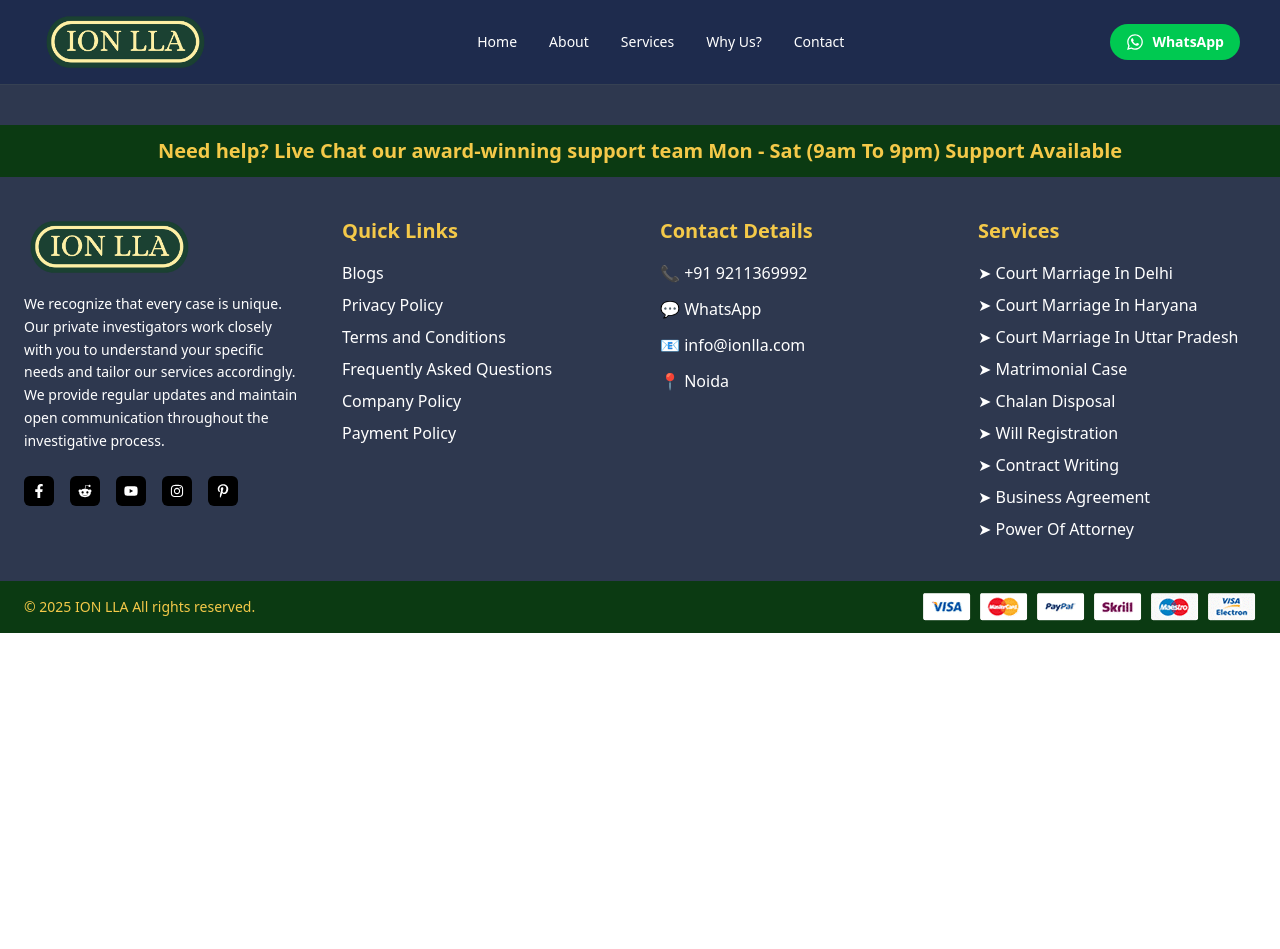
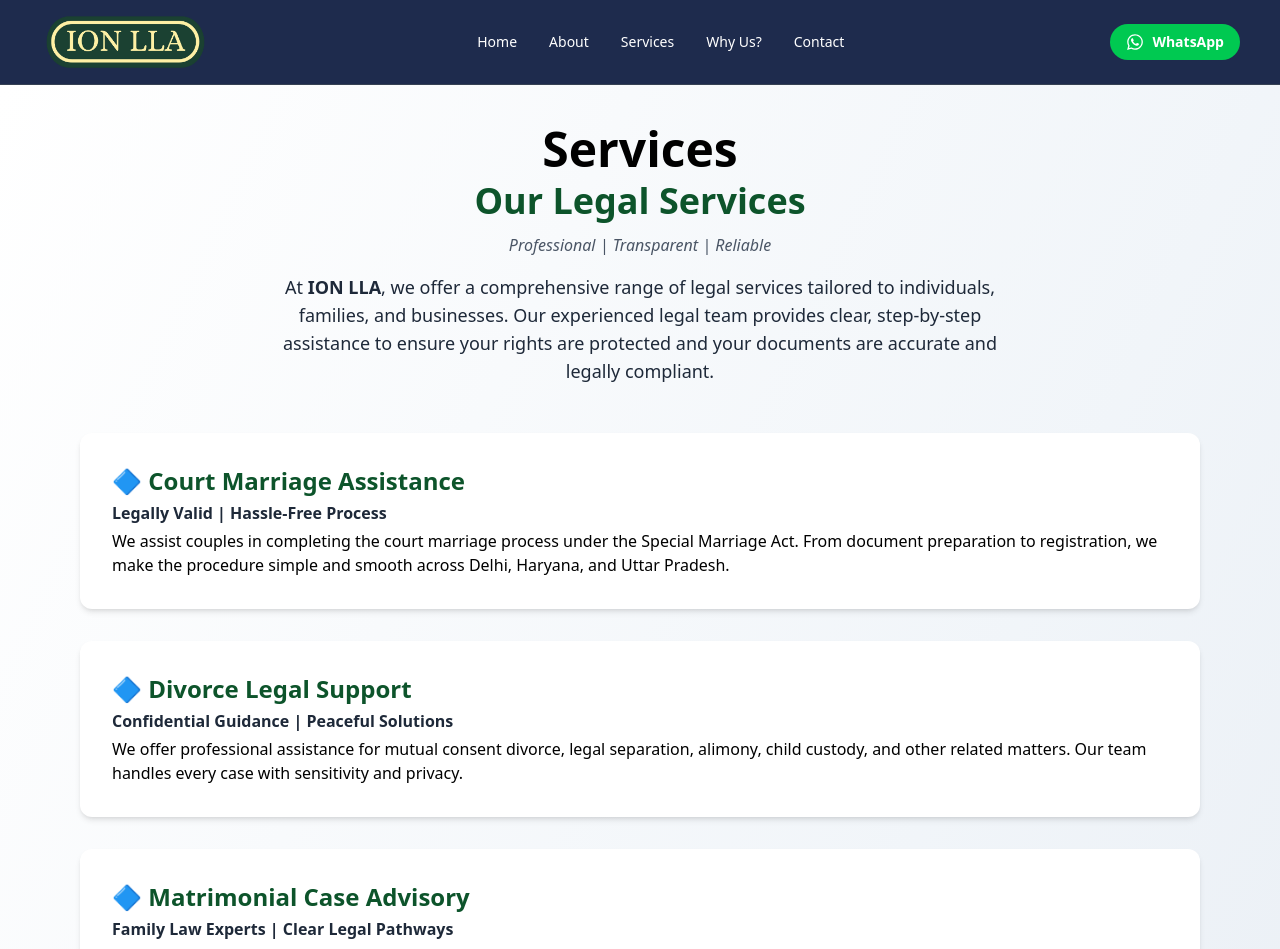
Before and after one commit to Rakhimunger/ion-lla-project, a React (Vite) app: page /services in a window 1280 px wide. Shown: the top 949 px of the page. Before the commit the page ends 800 px from the top, so only its background shows below. Built offline with nearby package versions, Linux system fonts and the light colour scheme.

Commit message:
created service page

```diff
--- a/src/App.jsx
+++ b/src/App.jsx
@@ -6,6 +6,7 @@ import { Routes, Route } from "react-router-dom";
 import WhyUs from "./Components/WhyUsFiles/WhyUs";
 import About from "./Components/AboutFiles/About";
 import Contact from "./Components/ContactFiles/Contact";
+import Service from "./Components/ServiceFiles/Service";
 
 function App() {
   return (
@@ -16,6 +17,7 @@ function App() {
         <Route path="why-us" element={<WhyUs />} />
         <Route path="about" element={<About />} />
         <Route path="contact" element={<Contact />} />
+        <Route path="services" element={<Service />} />
       </Routes>
       <Footer />
     </div>
--- /dev/null
+++ b/src/Components/Pages/ServicesPage.jsx
@@ -0,0 +1,134 @@
+import React from "react";
+
+const ServicesPage = () => {
+  return (
+    <div className="px-4 py-10 sm:px-6 md:px-12 lg:px-20 bg-gradient-to-br from-white via-slate-100 to-slate-200 text-gray-800 min-h-screen">
+      <div className="max-w-6xl mx-auto">
+        {/* Header */}
+        <div className="text-center mb-12">
+          <h1 className="text-3xl sm:text-5xl font-bold text-black mb-2">
+            Services
+          </h1>
+          <h2 className="text-xl sm:text-4xl font-extrabold text-green-900 mb-3">
+            Our Legal Services
+          </h2>
+          <p className="italic text-gray-600">
+            Professional | Transparent | Reliable
+          </p>
+          <p className="mt-4 text-base sm:text-lg max-w-3xl mx-auto">
+            At <strong>ION LLA</strong>, we offer a comprehensive range of legal
+            services tailored to individuals, families, and businesses. Our
+            experienced legal team provides clear, step-by-step assistance to
+            ensure your rights are protected and your documents are accurate and
+            legally compliant.
+          </p>
+        </div>
+
+        {/* Services List */}
+        <div className="space-y-8">
+          {[
+            {
+              title: "Court Marriage Assistance",
+              badge: "🔷",
+              subtitle: "Legally Valid | Hassle-Free Process",
+              content:
+                "We assist couples in completing the court marriage process under the Special Marriage Act. From document preparation to registration, we make the procedure simple and smooth across Delhi, Haryana, and Uttar Pradesh.",
+            },
+            {
+              title: "Divorce Legal Support",
+              badge: "🔷",
+              subtitle: "Confidential Guidance | Peaceful Solutions",
+              content:
+                "We offer professional assistance for mutual consent divorce, legal separation, alimony, child custody, and other related matters. Our team handles every case with sensitivity and privacy.",
+            },
+            {
+              title: "Matrimonial Case Advisory",
+              badge: "🔷",
+              subtitle: "Family Law Experts | Clear Legal Pathways",
+              content:
+                "From filing petitions to responding to notices, we help clients with accurate legal advice in matrimonial matters such as maintenance, dowry protection, and reconciliation support.",
+            },
+            {
+              title: "Trademark Registration",
+              badge: "🔷",
+              subtitle: "Secure Your Brand | Complete Documentation",
+              content:
+                "Protect your business identity with our trademark registration services. We handle trademark search, application filing, response to objections, and renewals with complete guidance.",
+            },
+            {
+              title: "Power of Attorney",
+              badge: "🔷",
+              subtitle: "Delegate Authority Legally",
+              content:
+                "Whether general or specific, we help draft and register Power of Attorney documents for property, banking, or representation purposes, with legal precision and official notarization.",
+            },
+            {
+              title: "Sales & Lease Agreements",
+              badge: "🔷",
+              subtitle: "Legally Binding | Custom Drafting",
+              content:
+                "We draft clear, legally valid sale deeds, lease agreements, and rental agreements to avoid future disputes. Service includes document preparation and registration.",
+            },
+            {
+              title: "Business Agreements",
+              badge: "🔷",
+              subtitle: "For Startups & Enterprises",
+              content:
+                "Get your MOUs, partnership deeds, vendor contracts, and service agreements drafted and reviewed by experts. We help safeguard your business legally at every stage.",
+            },
+            {
+              title: "Contract Writing",
+              badge: "🔷",
+              subtitle: "Detailed | Legally Compliant",
+              content:
+                "We write customized contracts for employment, freelancing, services, or commercial use — keeping all terms and obligations clear and enforceable.",
+            },
+            {
+              title: "Will Drafting & Registration",
+              badge: "🔷",
+              subtitle: "Protect Your Legacy",
+              content:
+                "Secure your family’s future with a professionally drafted will. We assist in creating, notarizing, and registering your will, ensuring it is legally valid and respected.",
+            },
+            {
+              title: "Challan Disposal Assistance",
+              badge: "🔷",
+              subtitle: "Quick Legal Resolution",
+              content:
+                "Received a traffic or legal challan? We offer complete guidance and representation to help you clear or contest challans in municipal or traffic courts.",
+            },
+          ].map((service, index) => (
+            <div
+              key={index}
+              className="bg-white rounded-xl shadow-md p-6 sm:p-8 hover:shadow-lg transition"
+            >
+              <h3 className="text-lg sm:text-2xl font-bold text-green-900 mb-1">
+                {service.badge} {service.title}
+              </h3>
+              <p className="font-semibold mb-1">{service.subtitle}</p>
+              <p className="text-sm sm:text-base text-black">
+                {service.content}
+              </p>
+            </div>
+          ))}
+        </div>
+
+        {/* Why Choose Us */}
+        <div className="mt-16 bg-green-50 border-l-4 border-green-600 p-6 rounded-xl shadow-sm">
+          <h3 className="text-xl sm:text-2xl font-bold text-green-700 mb-4">
+            ✅ Why Choose ION LLA?
+          </h3>
+          <ul className="list-disc list-inside space-y-1 text-sm sm:text-base text-black font-bold">
+            <li>Transparent Process</li>
+            <li>Experienced Legal Advisors</li>
+            <li>Fast Turnaround Time</li>
+            <li>Multistate Support: Delhi, Haryana, UP</li>
+            <li>Affordable and Confidential Service</li>
+          </ul>
+        </div>
+      </div>
+    </div>
+  );
+};
+
+export default ServicesPage;
--- /dev/null
+++ b/src/Components/ServiceFiles/Service.jsx
@@ -0,0 +1,12 @@
+import React from 'react'
+import ServicesPage from '../Pages/ServicesPage'
+
+function Service() {
+  return (
+    <div>
+        <ServicesPage/>
+    </div>
+  )
+}
+
+export default Service;
```
